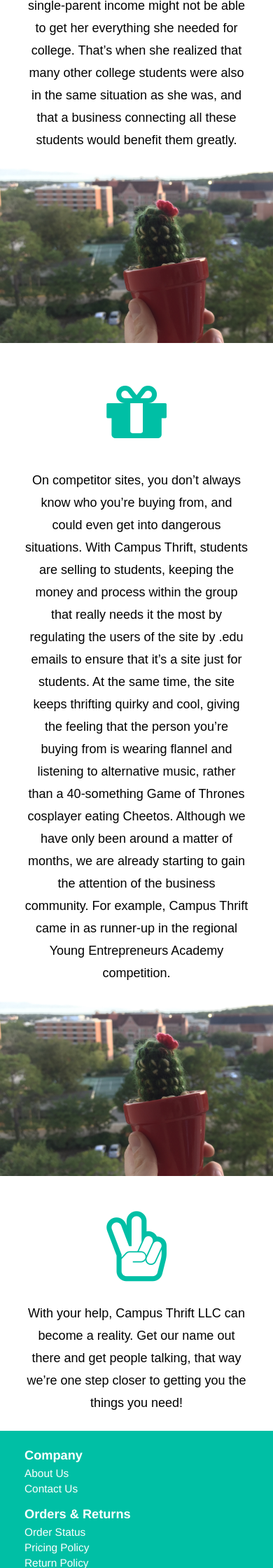
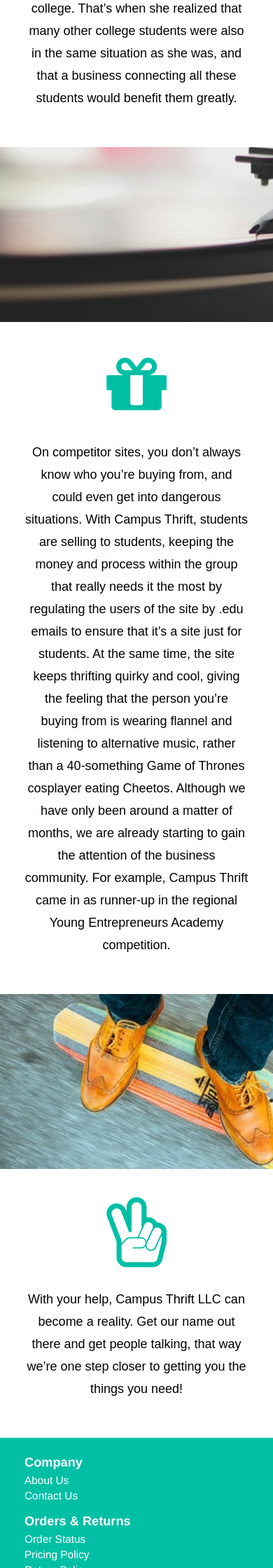
Before and after one commit to ansario/campusthrift-og, a Django app: page /about in a window 390 px wide. Shown: the part 1040-3280 px from the top of the page at 70% size. Run offline with Django 3.2, Linux system fonts and the light colour scheme; some libraries are stand-ins or nearby versions.

Commit message:
added photos to about page and fixed mobile footer

```diff
--- a/campusthrift/templates/campusthrift/about.html
+++ b/campusthrift/templates/campusthrift/about.html
@@ -102,7 +102,7 @@
             </p>
         </div>
     </div>
-    <div class="jumbotron  text-center " id="about-middle-picture"></div>
+    <div class="jumbotron  text-center " id="about-bottom-picture"></div>
     <div class="row about-box">
         <div class="col-xs-12 text-center">
             <i class="fa fa-hand-peace-o  fa-5x" aria-hidden="true"></i>
--- a/campusthrift/templates/campusthrift/base.html
+++ b/campusthrift/templates/campusthrift/base.html
@@ -113,14 +113,14 @@
 <!--footer-->
 <div class="container footer">
     <div class="row">
-        <div class="col-lg-3">
+        <div class="col-sm-3">
             <h3><b>Company</b></h3>
             <ul>
                 <li><a href="/about">About Us</a></li>
                 <li><a href="contact">Contact Us</a></li>
             </ul>
         </div>
-        <div class="col-lg-3">
+        <div class="col-sm-3">
             <h3><b>Orders & Returns</b></h3>
             <ul>
                 <li><a href="/profile">Order Status</a></li>
@@ -128,7 +128,7 @@
                 <li><a href="#" data-toggle="modal" data-target="#return-modal">Return Policy</a></li>
             </ul>
         </div>
-        <div class="col-lg-3">
+        <div class="col-sm-3">
             <h3><b>Legal</b></h3>
             <ul>
                 <li><a href="#" data-toggle="modal" data-target="#terms-modal">Terms and Conditions</a></li>
--- a/static/css/style.css
+++ b/static/css/style.css
@@ -3157,7 +3157,7 @@ body {
 /*======================================ABOUT======================================*/
 .about-box{
     margin: 0px 20px 0 20px;
-    padding-top: 20px;
+    padding-top: 10px;
     color: #00bfa5;
 }
 
@@ -3169,14 +3169,13 @@ body {
 
 .main-container{
     background-color: white;
-    padding: 0px;
-/*    //padding-top: 50px;*/
+    padding: 0px 0 30px 0;
 }
 
 #about-top-picture{
-    background-image: url('../images/campus_thrift_header.png');
+    background-image: url('../images/about_top.jpg');
     background-size: cover;
-    height: 450px;
+    height: 400px;
     margin-bottom:0;
     color: white;
     position: relative;
@@ -3193,10 +3192,20 @@ body {
 }
 
 #about-middle-picture{
-    background-image: url('../images/campus_thrift_header.png');
+    background-image: url('../images/about_middle.jpg');
     background-size: cover;
     height: 250px;
     margin-bottom: 0;
+    margin-top: 30px;
+    border-radius: 0px;
+}
+
+#about-bottom-picture{
+    background-image: url('../images/about_bottom.jpg');
+    background-size: cover;
+    height: 250px;
+    margin-bottom: 0;
+    margin-top: 30px;
     border-radius: 0px;
 }
 
```
Also changed, not shown: static/images/about_bottom.jpg (added), static/images/about_middle.jpg (added), static/images/about_top.jpg (added), static/images/testpic1.jpg (added), static/images/testpic_v2.jpg (added), static/images/textpic6.jpg (added), 1 other file.
